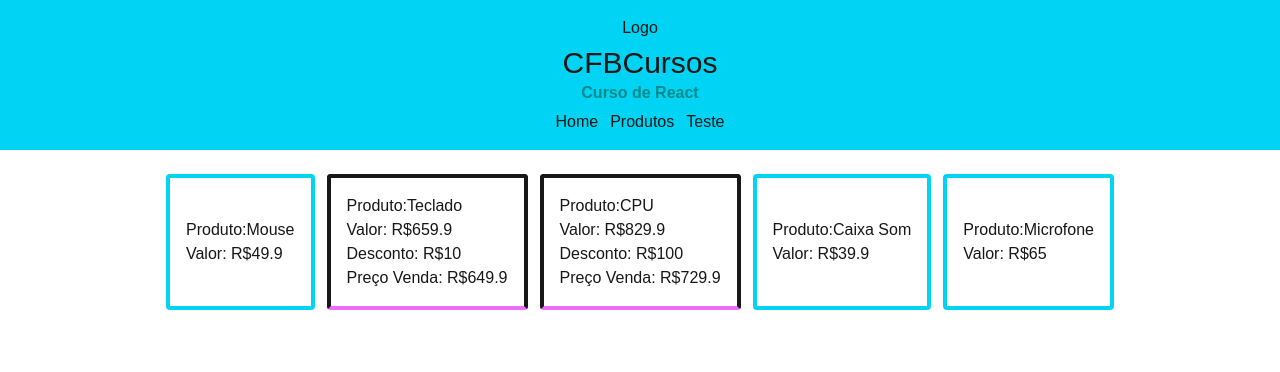
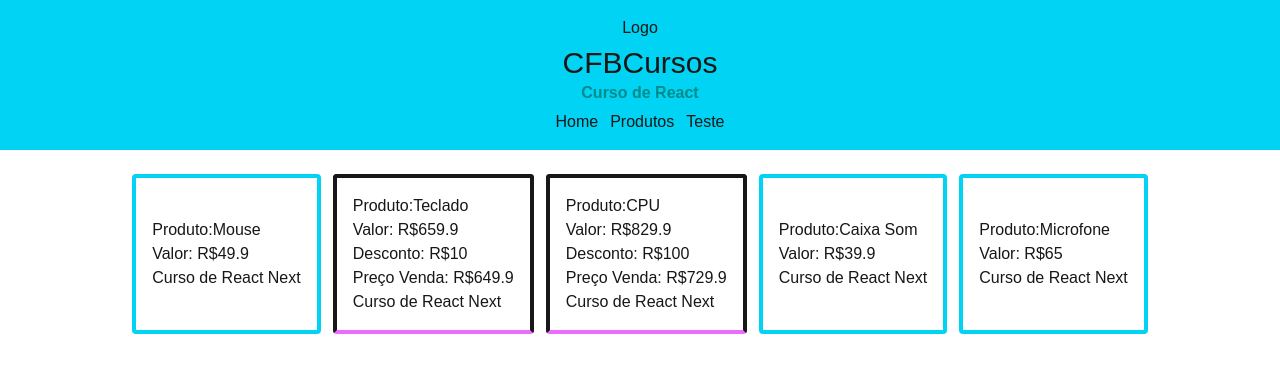
Before and after one commit to Diandressa/react-curso, a Next.js app: page /produtos/produtos in a window 1280 px wide. Shown: the top 372 px of the page. Built offline with nearby package versions, Linux system fonts and the light colour scheme.

Commit message:
children

```diff
--- a/src/components/Card.tsx
+++ b/src/components/Card.tsx
@@ -5,7 +5,9 @@ interface CardProps{
     produto:string,
     valor:number,
     desconto:number,
-    funcao:any
+    funcao:any,
+    //prever o tipo do filho
+    children:any
 }
 
 export default function Card(props:CardProps){
@@ -20,7 +22,8 @@ export default function Card(props:CardProps){
                     <div>Preço Venda: R${props.funcao(props.valor, props.desconto)}</div>
                 </div>
             )}
-
+            {/*Receber o elemento filho declarado do componente. Array pega só um elemento específico */}
+            <div>{props.children[0]}</div>
         </div>
     )
 }
--- a/src/pages/produtos/produtos.tsx
+++ b/src/pages/produtos/produtos.tsx
@@ -83,7 +83,11 @@ export default function produtosPagina(){
                 produtos.map((e:any)=>{
                 if(e.disponivel){
                     return (
-                    <Card key={e.id} produto={e.produto} valor={e.valor} desconto={e.desconto} funcao={calcDesc}/>
+                    <Card key={e.id} produto={e.produto} valor={e.valor} desconto={e.desconto} funcao={calcDesc}>
+                        {/*elementos filho do componente, passe o filho para o componente. */}
+                        <div>Curso de React Next</div>
+                        <div>CFB Cursos</div>
+                    </Card>
                     )
                 }
                 })
```
